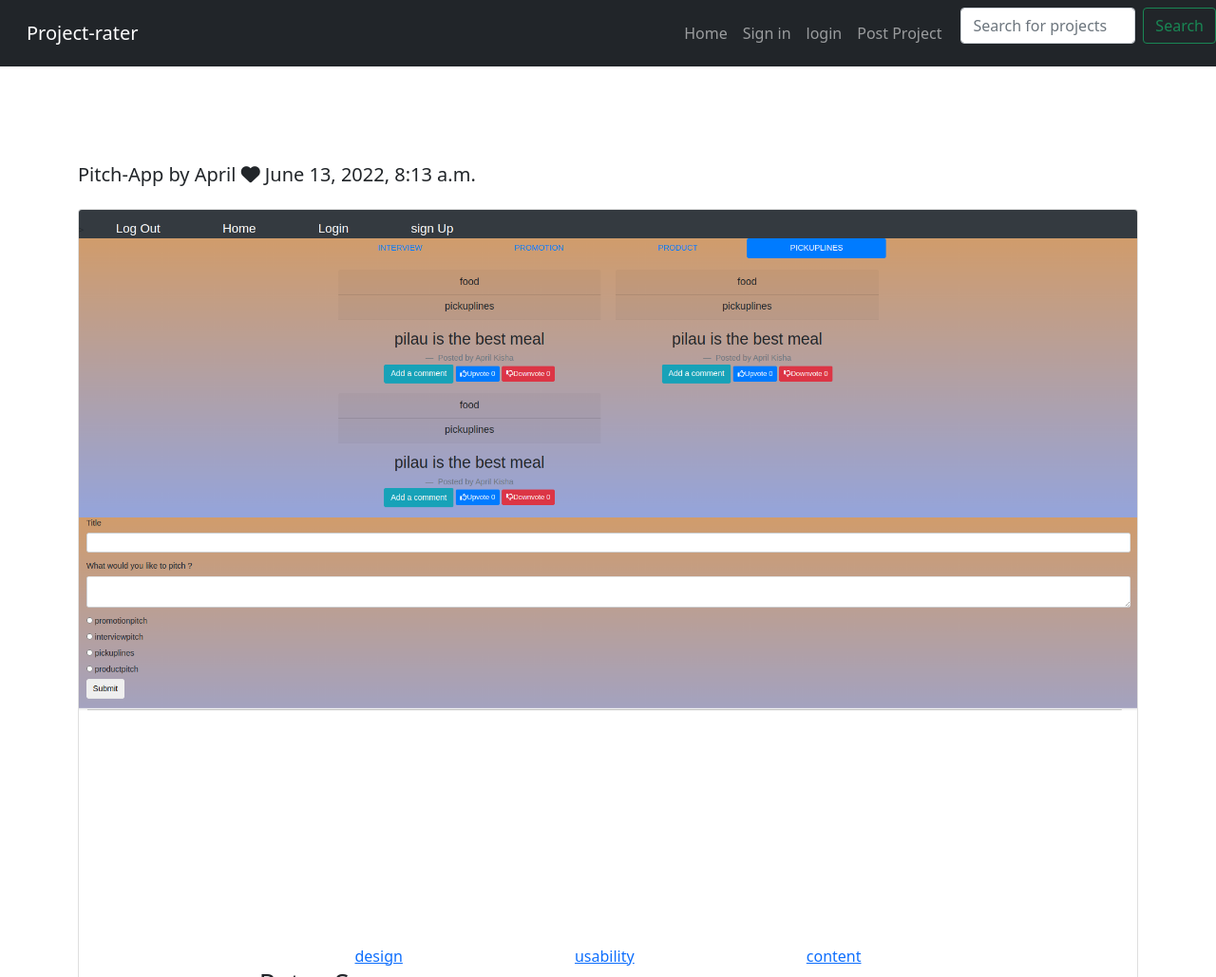
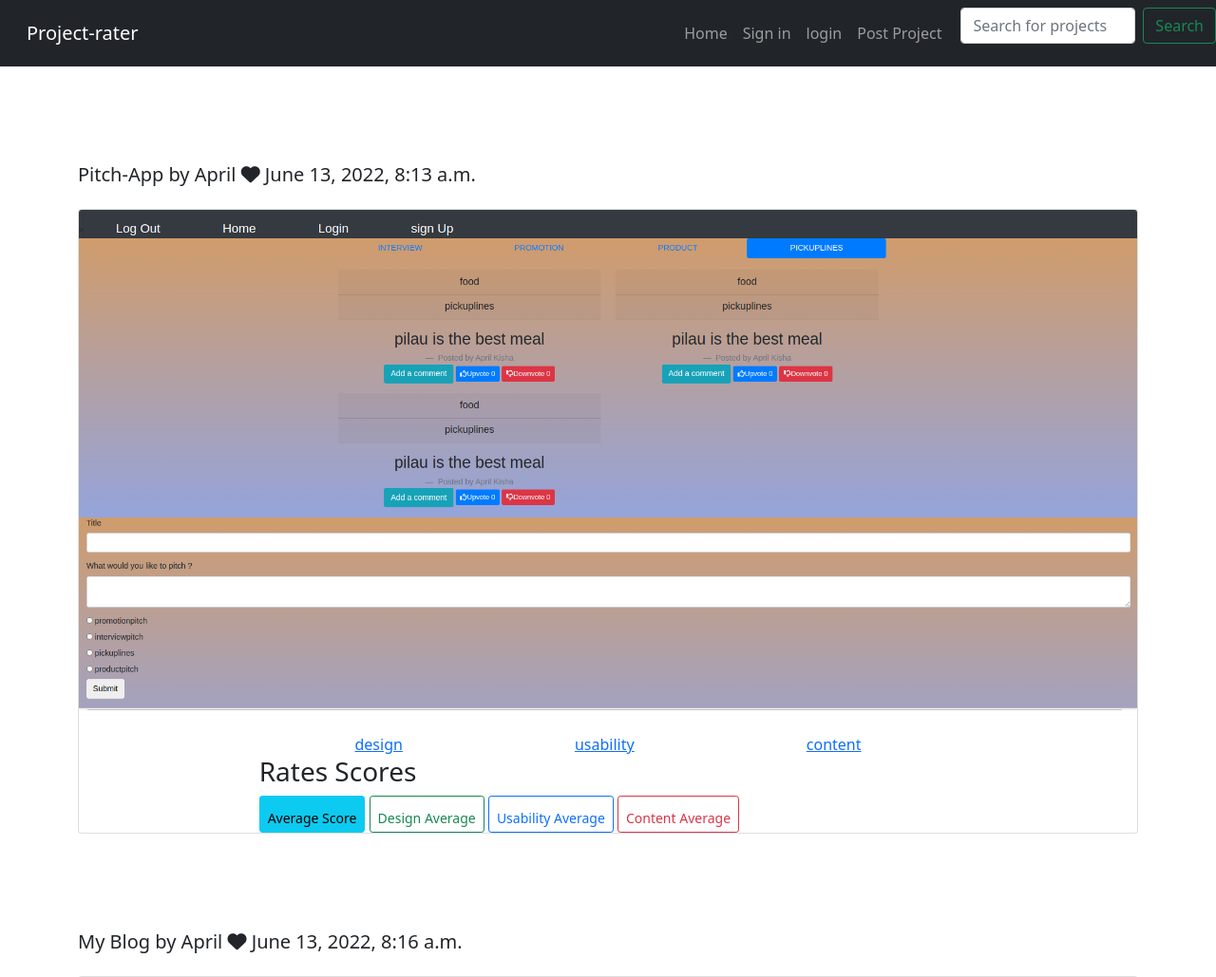
Before and after one commit to Aprilwairimu/project-rater, a Django app: page / in a window 1280 px wide. Shown: the top 1029 px of the page at 95% size. Run offline with Django 4.2, Linux system fonts and the light colour scheme; data comes from the database, SQL or seed files in the repository; both versions use the stored data as it was after the commit; some libraries are stand-ins or nearby versions; grey boxes are pictures that could not be loaded.

Commit message:
removed some stylings

```diff
--- a/apprate/templates/home.html
+++ b/apprate/templates/home.html
@@ -17,7 +17,7 @@
                     <div class="container">
                         <div class="row">
                             <div class="col-md-3"></div>
-                            <div class="col-md-6 d-flex flex-row mx-auto" style="margin-top:20%">
+                            <div class="col-md-6 d-flex flex-row mx-auto" >
                                 {% for rate in post.rates.all %}
 
                                 <div id="design">{{ rate.design_average}}<br>
--- a/figure/settings.py
+++ b/figure/settings.py
@@ -69,6 +69,7 @@
                 'django.template.context_processors.request',
                 'django.contrib.auth.context_processors.auth',
                 'django.contrib.messages.context_processors.messages',
+                'django.template.context_processors.media',
             ],
         },
     },
```
Also changed, not shown: db.sqlite3.
